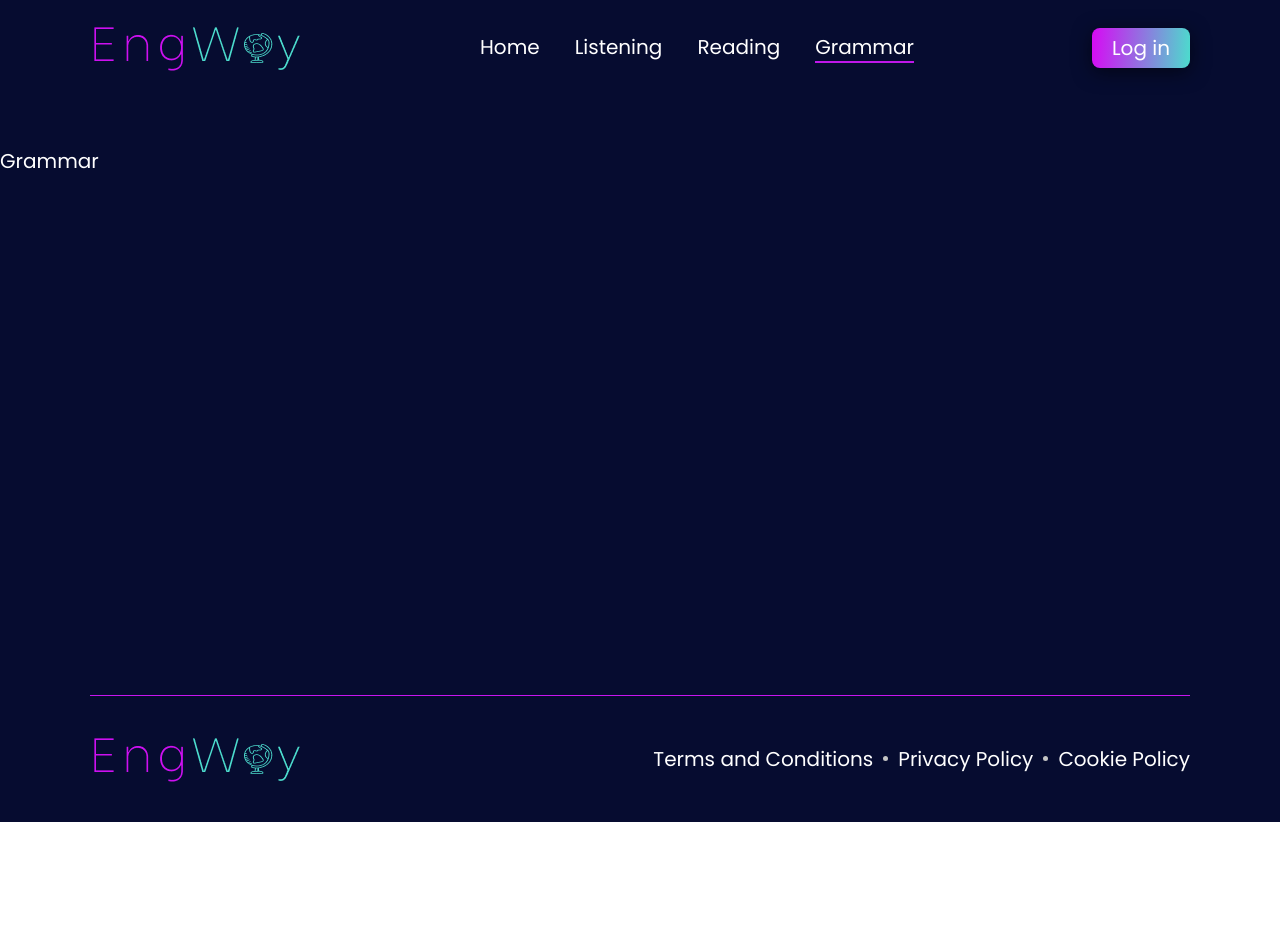
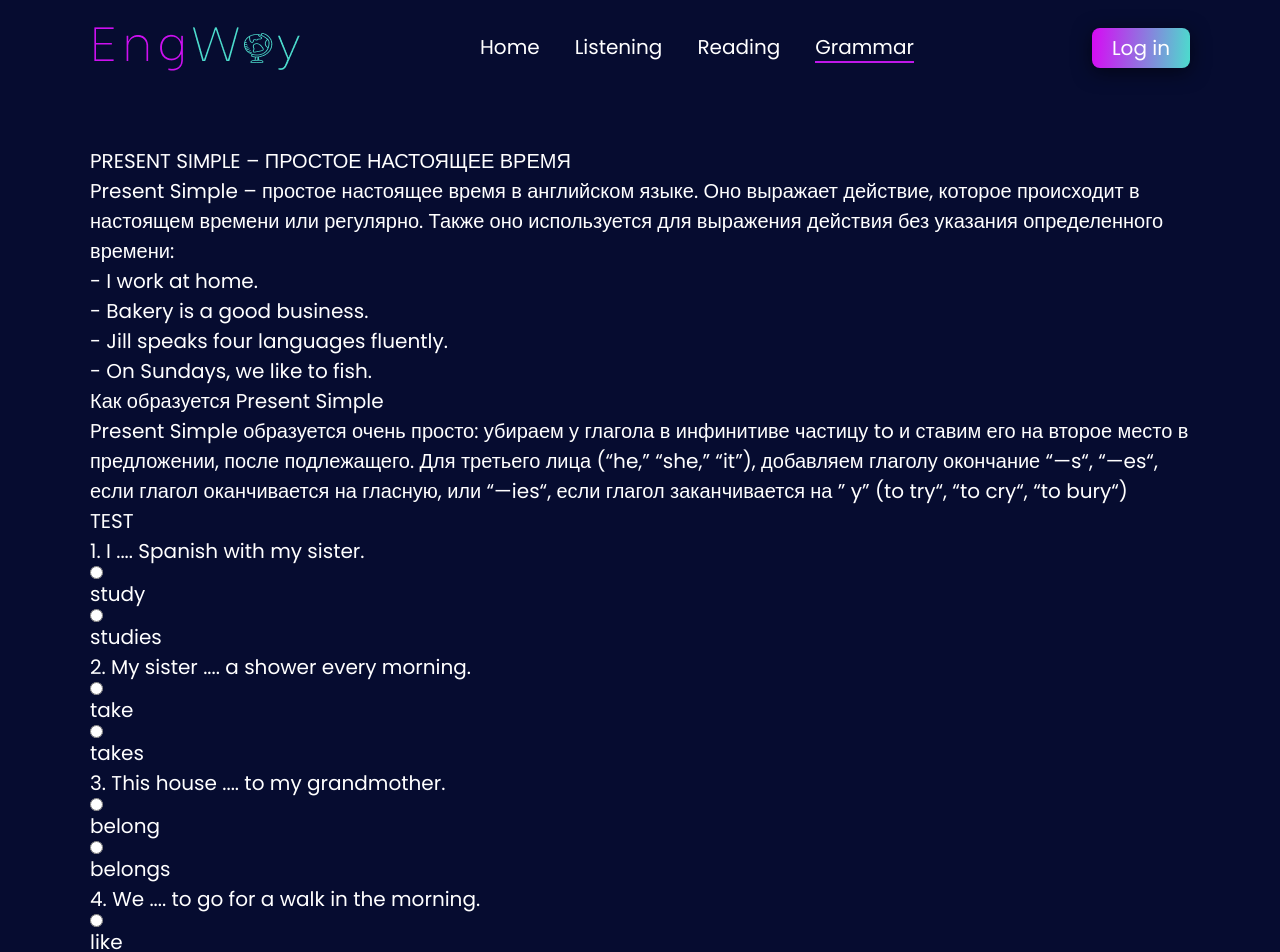
Before and after one commit to gg22hh/engWay, a React (Create React App) app: page /grammar in a window 1280 px wide. Shown: the top 952 px of the page. Before the commit the page ends 822 px from the top, so only its background shows below. Built offline with nearby package versions, Linux system fonts and the light colour scheme.

Commit message:
added test to grammar page

```diff
--- a/src/pages/Grammar/Grammar.js
+++ b/src/pages/Grammar/Grammar.js
@@ -1,7 +1,44 @@
-import React from 'react'
+import React from "react";
+import { GrammarTest } from "./components/GrammarTest";
 
 export const Grammar = () => {
-  return (
-	<div>Grammar</div>
-  )
-}
+    return (
+        <div className="grammar">
+            <div className="container">
+                <div className="grammar__inner">
+                    <div className="grammar__task">
+                        <h2 className="grammar__task-title">
+                            PRESENT SIMPLE – ПРОСТОЕ НАСТОЯЩЕЕ ВРЕМЯ
+                        </h2>
+                        <div className="grammar__task-text">
+                            Present Simple – простое настоящее время в
+                            английском языке. Оно выражает действие, которое
+                            происходит в настоящем времени или регулярно. Также
+                            оно используется для выражения действия без указания
+                            определенного времени:
+                            <ul>
+                                <li>- I work at home.</li>
+                                <li>- Bakery is a good business.</li>
+                                <li>- Jill speaks four languages fluently.</li>
+                                <li>- On Sundays, we like to fish.</li>
+                            </ul>
+                        </div>
+                        <h3 className="grammar__task-subtitle">
+                            Как образуется Present Simple
+                        </h3>
+                        <div className="grammar__task-text">
+                            Present Simple образуется очень просто: убираем у
+                            глагола в инфинитиве частицу to и ставим его на
+                            второе место в предложении, после подлежащего. Для
+                            третьего лица (“he,” “she,” “it”), добавляем глаголу
+                            окончание “—s“, “—es“, если глагол оканчивается на
+                            гласную, или “—ies“, если глагол заканчивается на ”
+                            y” (to try“, “to cry“, “to bury“)
+                        </div>
+                        <GrammarTest />
+                    </div>
+                </div>
+            </div>
+        </div>
+    );
+};
--- /dev/null
+++ b/src/pages/Grammar/components/GrammarTest.js
@@ -0,0 +1,58 @@
+import React, { useState } from "react";
+import { GrammarTestTask } from "./GrammarTestTask";
+
+export const GrammarTest = () => {
+    const [answers, setAnswers] = useState({
+        1: "",
+        2: "",
+        3: "",
+        4: "",
+        5: "",
+    });
+    console.log(answers);
+    return (
+        <div className="grammar__test">
+            <h2 className="grammar__test-title">TEST</h2>
+            <GrammarTestTask
+                text="I .... Spanish with my sister."
+                answer1="study"
+                answer2="studies"
+                id={1}
+                setAnswers={setAnswers}
+                answers={answers}
+            />
+            <GrammarTestTask
+                text="My sister .... a shower every morning."
+                answer1="take"
+                answer2="takes"
+                id={2}
+                setAnswers={setAnswers}
+                answers={answers}
+            />
+            <GrammarTestTask
+                text="This house .... to my grandmother."
+                answer1="belong"
+                answer2="belongs"
+                id={3}
+                setAnswers={setAnswers}
+                answers={answers}
+            />
+            <GrammarTestTask
+                text="We .... to go for a walk in the morning."
+                answer1="like"
+                answer2="likes"
+                id={4}
+                setAnswers={setAnswers}
+                answers={answers}
+            />
+            <GrammarTestTask
+                text="My husband and I .... a lot of money on books."
+                answer1="spend"
+                answer2="spends"
+                id={5}
+                setAnswers={setAnswers}
+                answers={answers}
+            />
+        </div>
+    );
+};
--- /dev/null
+++ b/src/pages/Grammar/components/GrammarTestTask.js
@@ -0,0 +1,45 @@
+import React, { useState } from "react";
+
+export const GrammarTestTask = ({
+    text,
+    answer1,
+    answer2,
+    id,
+    setAnswers,
+    answers,
+}) => {
+    const [ans, setAns] = useState("....");
+    const textArr = text.split(" ");
+    textArr[textArr.indexOf("....")] = ans;
+    const newText = textArr.join(" ");
+    const handleCLick = (e) => {
+        setAns(e.target.value);
+    };
+    return (
+        <div className="grammar__test-question1">
+            {id}. {newText}
+            <div className="grammar__test-answers">
+                <input
+                    name={`question${id}`}
+                    type="radio"
+                    checked={ans === answer1 ? true : false}
+                    onChange={(e) => handleCLick(e)}
+                    value={answer1}
+                    onClick={() => setAnswers({ ...answers, [id]: answer1 })}
+                />
+                <span>{answer1}</span>
+            </div>
+            <div className="grammar__test-answers">
+                <input
+                    name={`question${id}`}
+                    type="radio"
+                    onChange={handleCLick}
+                    checked={ans === answer2 ? true : false}
+                    value={answer2}
+                    onClick={() => setAnswers({ ...answers, [id]: answer2 })}
+                />
+                <span>{answer2}</span>
+            </div>
+        </div>
+    );
+};
```
